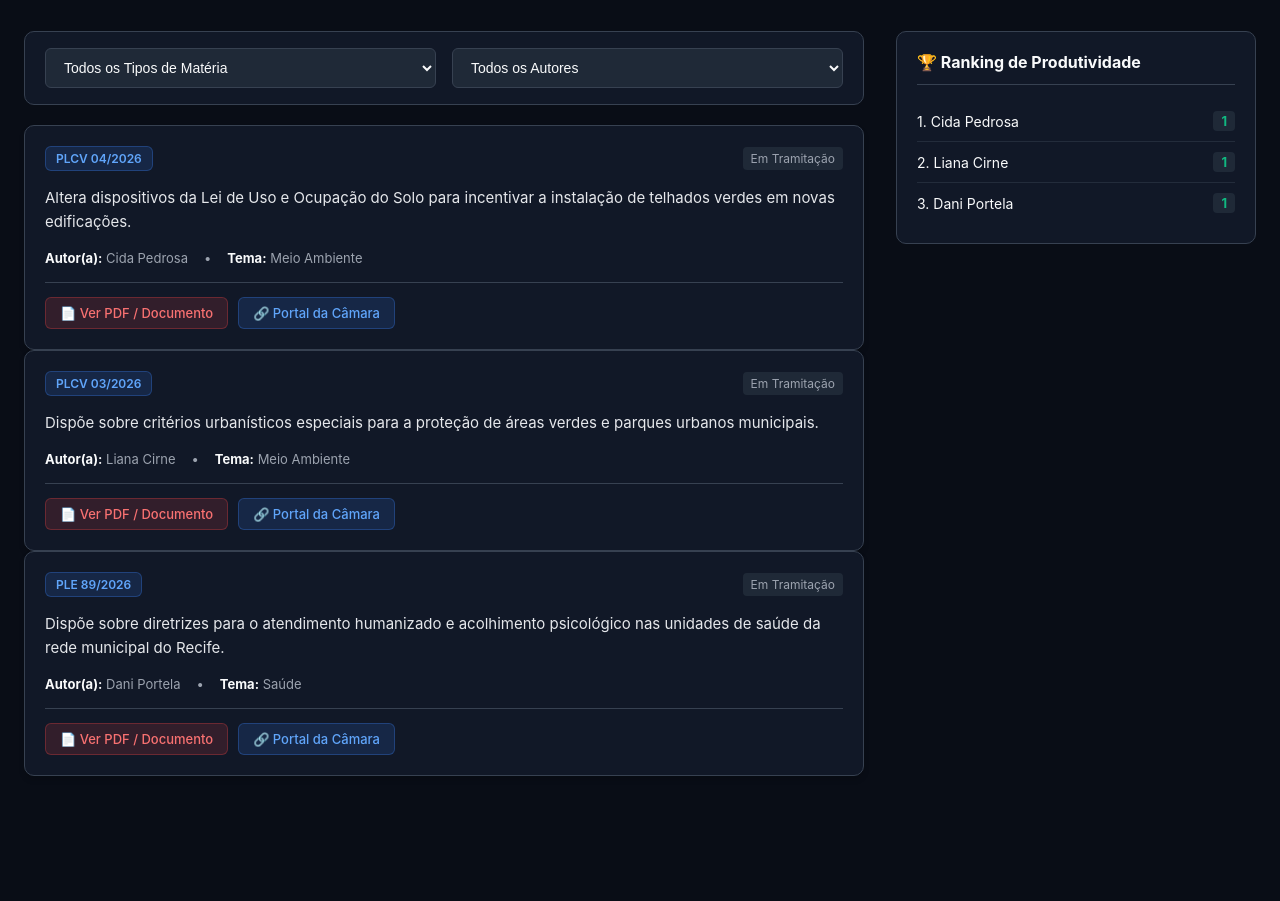
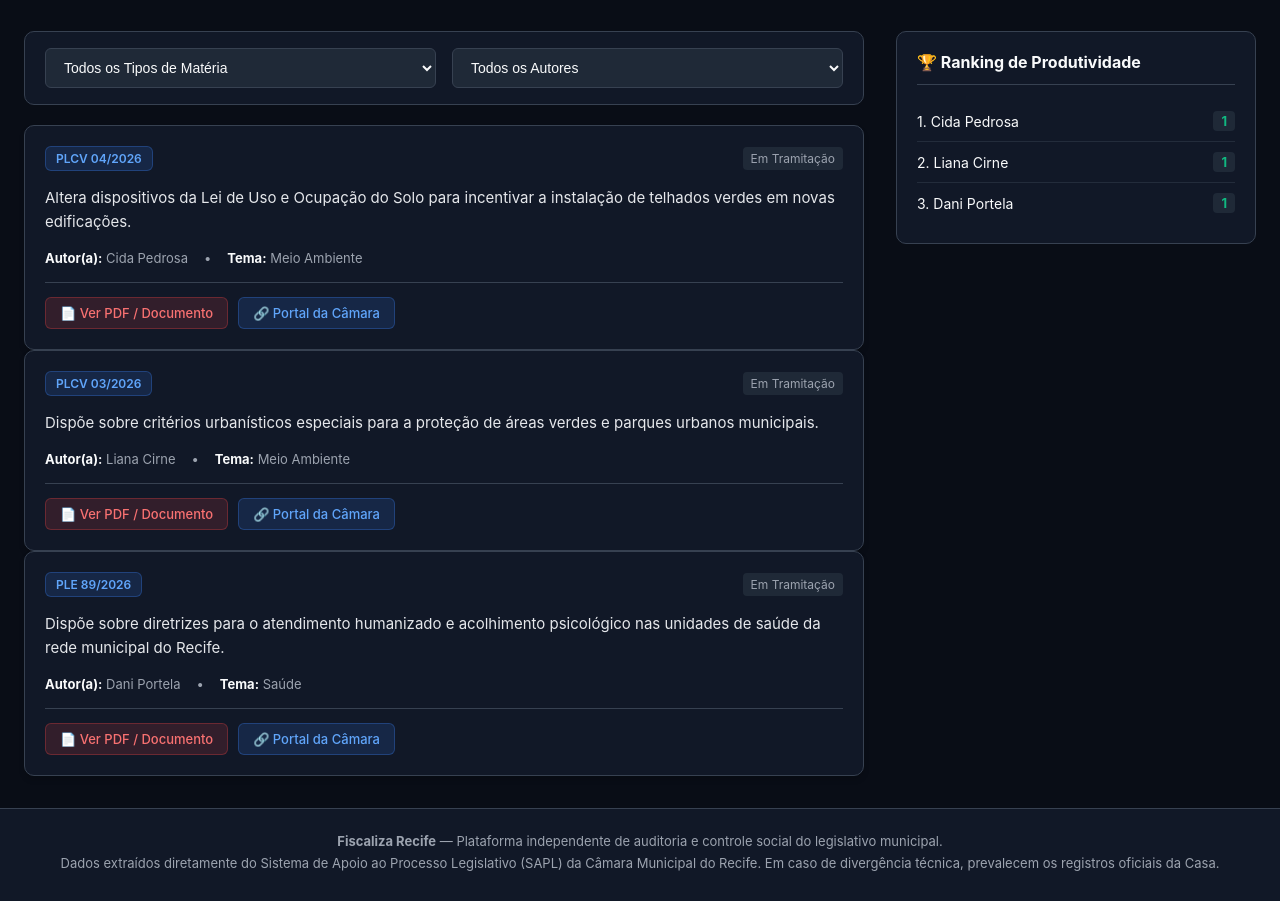
Before and after one commit to felipeg10/fiscaliza-recife, a plain HTML site: page index.html in a window 1280 px wide. Shown: the part 86-987 px from the top of the page. Before the commit the page ends 894 px from the top, so only its background shows below. Drawn offline with Linux system fonts and the light colour scheme.

Commit message:
feat: atualiza index com layout moderno solon style e rodape de auditoria civica

```diff
--- a/index.html
+++ b/index.html
@@ -24,6 +24,9 @@
             color: var(--text-main);
             margin: 0;
             padding: 0;
+            display: flex;
+            flex-direction: column;
+            min-height: 100vh;
         }
 
         header {
@@ -60,11 +63,14 @@
 
         .container {
             max-width: 1400px;
+            width: 100%;
             margin: 32px auto;
             padding: 0 24px;
+            box-sizing: border-box;
             display: grid;
             grid-template-columns: 1fr 360px;
             gap: 32px;
+            flex: 1;
         }
 
         @media (max-width: 1024px) {
@@ -249,6 +255,20 @@
             color: var(--accent-green);
             font-size: 13px;
         }
+
+        footer {
+            background-color: var(--bg-surface);
+            border-top: 1px solid var(--border-color);
+            padding: 24px;
+            text-align: center;
+            color: var(--text-muted);
+            font-size: 13px;
+            margin-top: auto;
+        }
+
+        footer p {
+            margin: 0 0 6px 0;
+        }
     </style>
 </head>
 
@@ -294,6 +314,13 @@
         </div>
     </div>
 
+    <footer>
+        <p><strong>Fiscaliza Recife</strong> — Plataforma independente de auditoria e controle social do legislativo
+            municipal.</p>
+        <p>Dados extraídos diretamente do Sistema de Apoio ao Processo Legislativo (SAPL) da Câmara Municipal do Recife.
+            Em caso de divergência técnica, prevalecem os registros oficiais da Casa.</p>
+    </footer>
+
     <script>
         let dadosGlobais = [];
 
@@ -331,7 +358,6 @@
             }
 
             dados.forEach(item => {
-                // Garante que os links funcionem e apareçam em todos os cards
                 const urlPdf = (item.url_pdf && item.url_pdf.trim() !== '') ? item.url_pdf : `https://sapl.recife.pe.leg.br/materia/${item.id_sapl || '1201'}`;
                 const urlOficial = (item.url_oficial && item.url_oficial.trim() !== '') ? item.url_oficial : `https://sapl.recife.pe.leg.br/materia/${item.id_sapl || '1201'}`;
 
```
